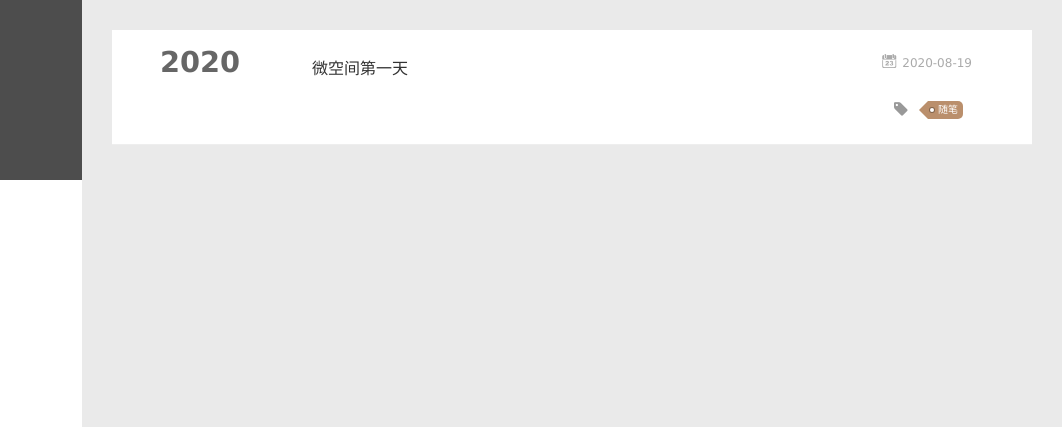
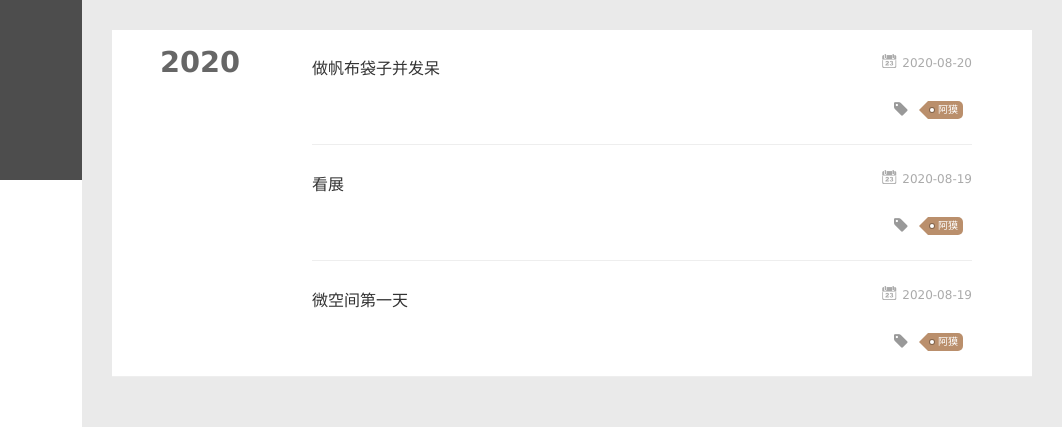
Before and after one commit to kawhixie/kawhixie.github.io, a plain HTML site: page tags/阿獏/index.html in a window 1280 px wide. Shown: the top 427 px of the page, 218-1280 px from the left. Drawn offline with nearby package versions, Linux system fonts and the light colour scheme; some packages are replaced by stand-ins of ours; no server answers.

Commit message:
Site updated: 2020-08-20 22:13:55

```diff
--- a/tags/随笔/index.html
+++ b/tags/阿獏/index.html
@@ -6,11 +6,11 @@
   <meta name="renderer" content="webkit">
   <meta http-equiv="X-UA-Compatible" content="IE=edge" >
   <link rel="dns-prefetch" href="http://yoursite.com">
-  <title>Tag: 随笔 | Yali&#39;s Site</title>
+  <title>Tag: 阿獏 | Yali&#39;s Site</title>
   <meta name="viewport" content="width=device-width, initial-scale=1, maximum-scale=1">
   <meta property="og:type" content="website">
 <meta property="og:title" content="Yali&#39;s Site">
-<meta property="og:url" content="http://yoursite.com/tags/%E9%9A%8F%E7%AC%94/index.html">
+<meta property="og:url" content="http://yoursite.com/tags/%E9%98%BF%E7%8D%8F/index.html">
 <meta property="og:site_name" content="Yali&#39;s Site">
 <meta property="og:locale">
 <meta property="article:author" content="谢亚丽">
@@ -53,9 +53,9 @@
 		<nav class="header-menu">
 			<ul>
 
-				<li><a href="/tags/%E9%9A%8F%E7%AC%94/">阿獏</a></li>
+				<li><a href="/tags/%E9%98%BF%E7%8D%8F/">阿獏</a></li>
 
-				<li><a href="/tags/%E6%89%8B%E6%9C%AD/">鲁米</a></li>
+				<li><a href="/tags/%E9%B2%81%E7%B1%B3/">鲁米</a></li>
 
 			</ul>
 		</nav>
@@ -109,9 +109,9 @@
 				<ul style="width: 50%">
 
 
-					<li style="width: 50%"><a href="/tags/%E9%9A%8F%E7%AC%94/">阿獏</a></li>
+					<li style="width: 50%"><a href="/tags/%E9%98%BF%E7%8D%8F/">阿獏</a></li>
 
-					<li style="width: 50%"><a href="/tags/%E6%89%8B%E6%9C%AD/">鲁米</a></li>
+					<li style="width: 50%"><a href="/tags/%E9%B2%81%E7%B1%B3/">鲁米</a></li>
 
 				</ul>
 			</nav>
@@ -143,6 +143,82 @@
   <div class="archive-article-inner">
     <header class="archive-article-header">
       	<div class="article-meta">
+	      	<a href="/2020/08/20/8-20-1/" class="archive-article-date">
+  	<time datetime="2020-08-20T09:54:09.000Z" itemprop="datePublished"><i class="icon-calendar icon"></i>2020-08-20</time>
+</a>
+        </div>
+
+
+    <h1 itemprop="name">
+      <a class="archive-article-title" href="/2020/08/20/8-20-1/">做帆布袋子并发呆</a>
+    </h1>
+
+
+        <div class="article-info info-on-right">
+
+	<div class="article-tag tagcloud">
+		<i class="icon-price-tags icon"></i>
+		<ul class="article-tag-list">
+
+        		<li class="article-tag-list-item">
+        			<a href="javascript:void(0)" class="js-tag article-tag-list-link color3">阿獏</a>
+        		</li>
+
+		</ul>
+	</div>
+
+
+
+        </div>
+        <div class="clearfix"></div>
+    </header>
+  </div>
+</article>
+
+
+
+    <article class="archive-article archive-type-post">
+  <div class="archive-article-inner">
+    <header class="archive-article-header">
+      	<div class="article-meta">
+	      	<a href="/2020/08/19/8-19-2/" class="archive-article-date">
+  	<time datetime="2020-08-19T09:09:25.000Z" itemprop="datePublished"><i class="icon-calendar icon"></i>2020-08-19</time>
+</a>
+        </div>
+
+
+    <h1 itemprop="name">
+      <a class="archive-article-title" href="/2020/08/19/8-19-2/">看展</a>
+    </h1>
+
+
+        <div class="article-info info-on-right">
+
+	<div class="article-tag tagcloud">
+		<i class="icon-price-tags icon"></i>
+		<ul class="article-tag-list">
+
+        		<li class="article-tag-list-item">
+        			<a href="javascript:void(0)" class="js-tag article-tag-list-link color3">阿獏</a>
+        		</li>
+
+		</ul>
+	</div>
+
+
+
+        </div>
+        <div class="clearfix"></div>
+    </header>
+  </div>
+</article>
+
+
+
+    <article class="archive-article archive-type-post">
+  <div class="archive-article-inner">
+    <header class="archive-article-header">
+      	<div class="article-meta">
 	      	<a href="/2020/08/19/8-19-1/" class="archive-article-date">
   	<time datetime="2020-08-19T08:28:26.000Z" itemprop="datePublished"><i class="icon-calendar icon"></i>2020-08-19</time>
 </a>
@@ -161,7 +237,7 @@
 		<ul class="article-tag-list">
 
         		<li class="article-tag-list-item">
-        			<a href="javascript:void(0)" class="js-tag article-tag-list-link color3">随笔</a>
+        			<a href="javascript:void(0)" class="js-tag article-tag-list-link color3">阿獏</a>
         		</li>
 
 		</ul>
```
Also changed, not shown: 2020/08/19/8-19-1/index.html (+7 -7 lines), 2020/08/19/8-19-2/index.html (+17 -5 lines), 2020/08/20/8-20-1/index.html (+17 -5 lines), archives/2020/08/index.html (+27 -5 lines), archives/2020/index.html (+27 -5 lines), archives/index.html (+27 -5 lines), index.html (+27 -5 lines).
